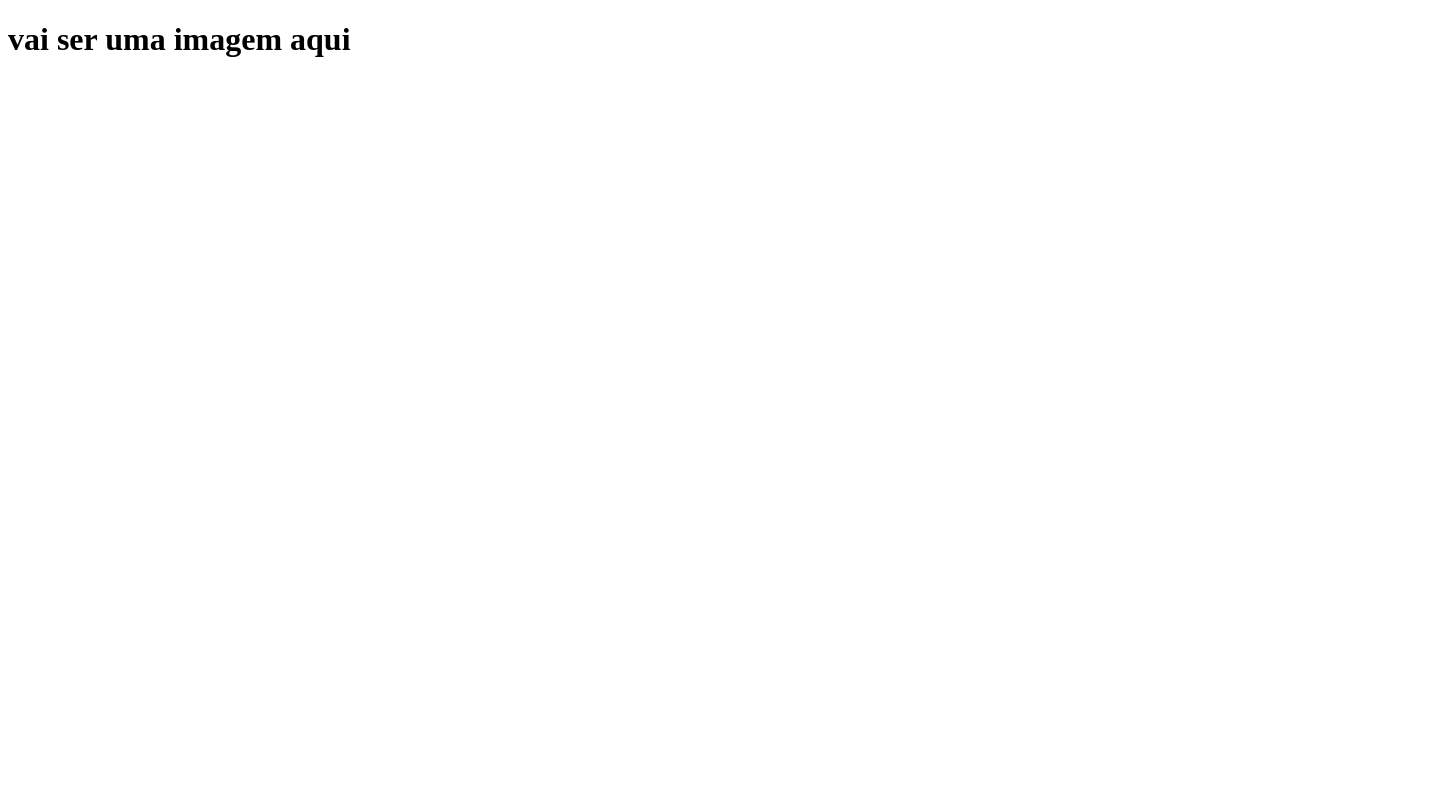
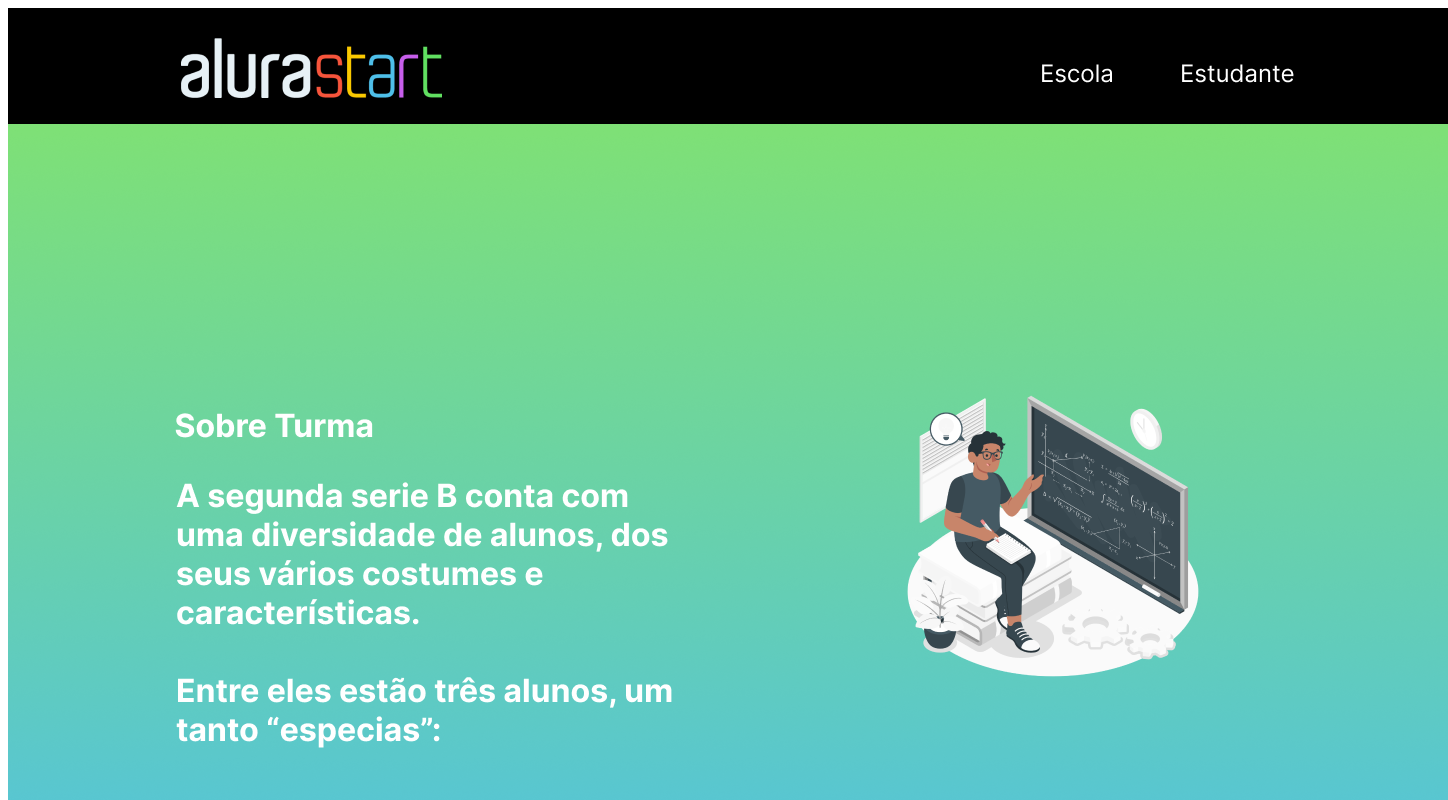
Before and after one commit to osvaldoooooo/aula-02, a plain HTML site: page index.html in a window 1280 px wide. Shown: the top 800 px of the page, 1448 px wide, since content can reach past the window. Drawn offline with Linux system fonts and the light colour scheme.

Commit message:
edit2222

```diff
--- a/index.html
+++ b/index.html
@@ -7,7 +7,7 @@
     <title>Document</title>
 </head>
 <body>
-    <h1>vai ser uma imagem aqui</h1>
 
+    <img src="Desktop - 1.png" style="100%">
 </body>
 </html>
```
